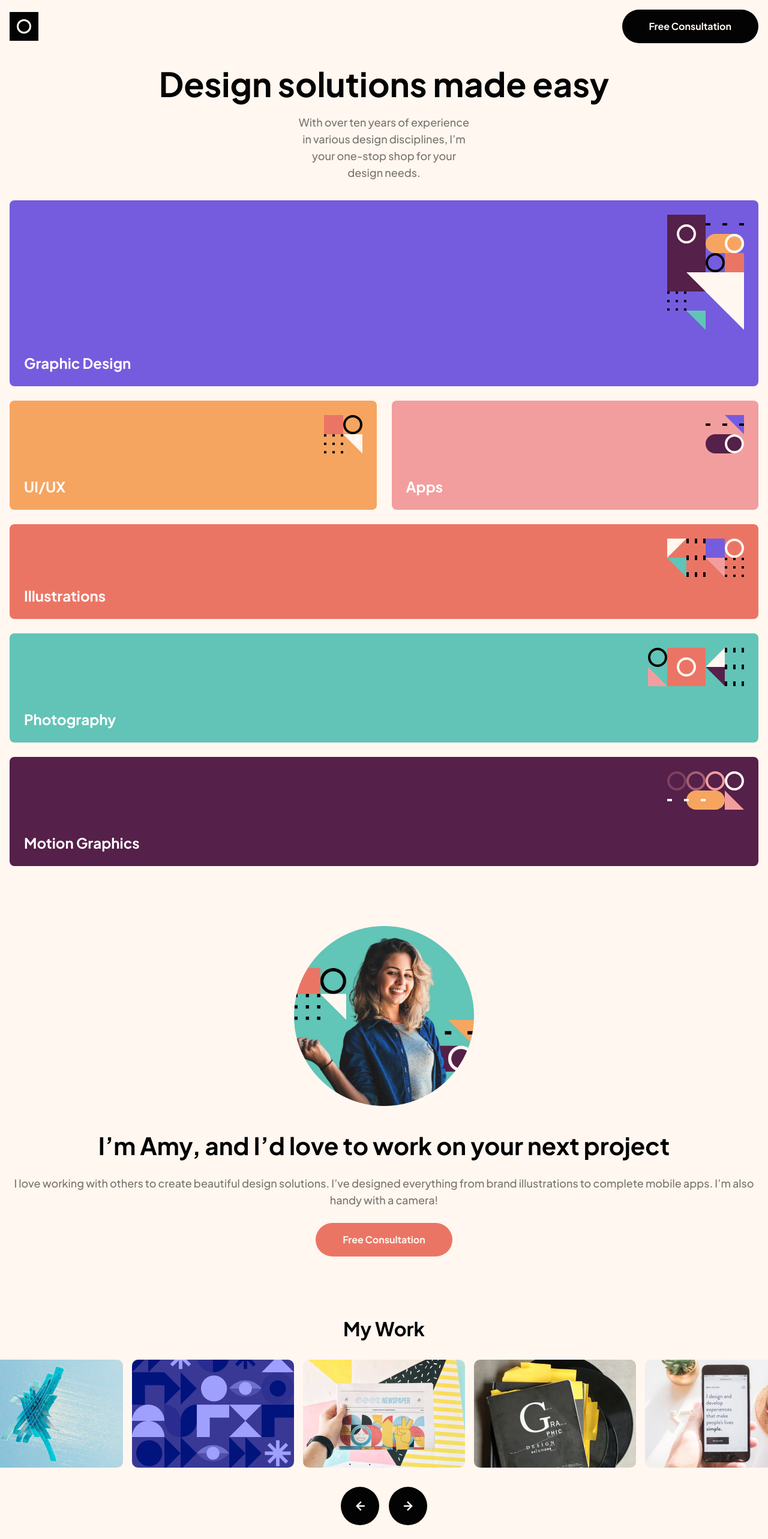
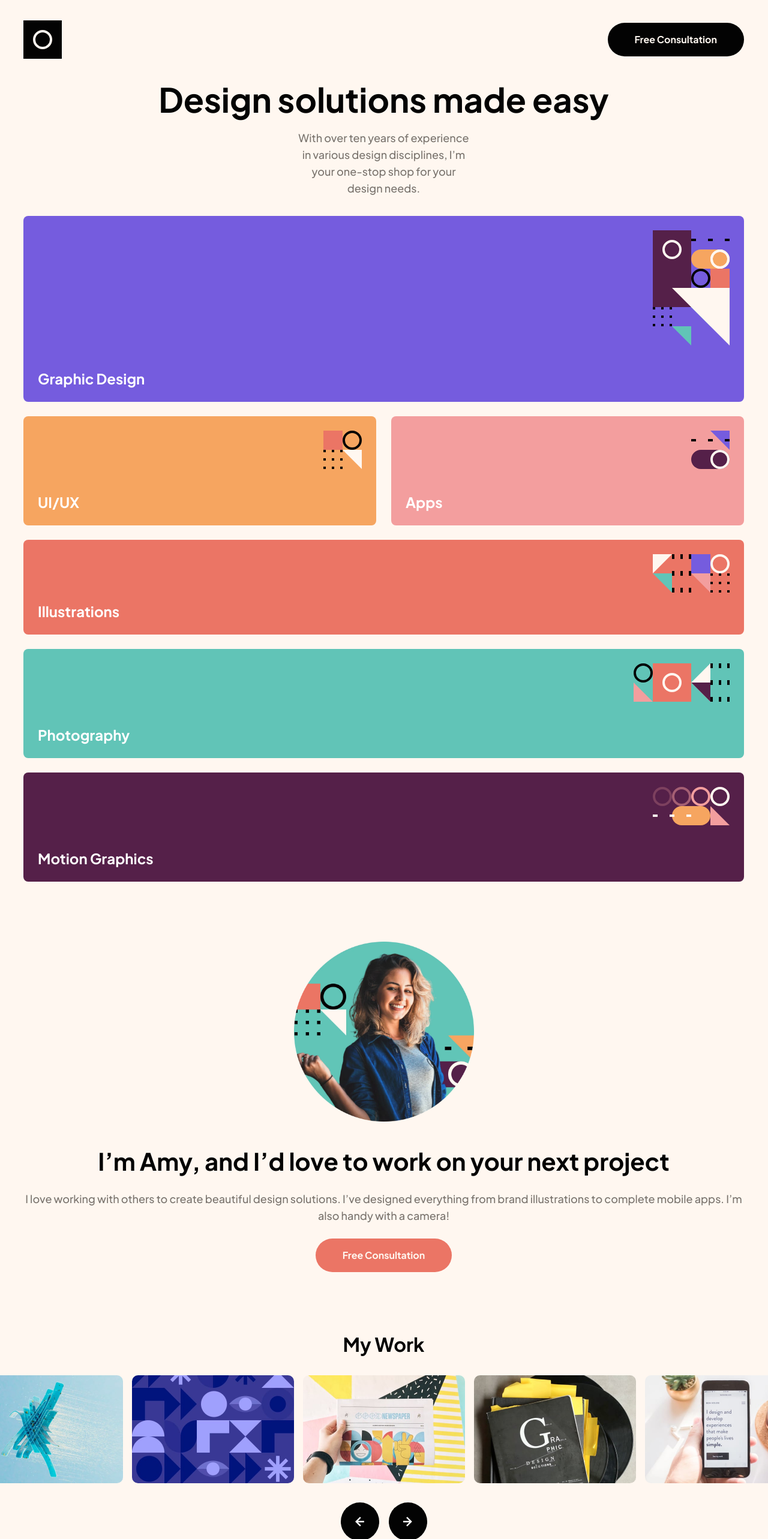
Before and after one commit to miguelzaga/single-page-design-portfolio, a React (Vite) app: page / in a window 1280 px wide. Shown: the top 2566 px of the page at 60% size. Built offline with nearby package versions, Linux system fonts and the light colour scheme.

Commit message:
style header-footer for tablet

```diff
--- a/src/components/Slider.js
+++ b/src/components/Slider.js
@@ -15,7 +15,9 @@ function Slider() {
       <figure className="slider__main">
         <div
           className="slider__viewport"
-          style={{ marginLeft: `${(slide - 2) * (270 + 16)}px` }}
+          style={{
+            marginLeft: `${(slide - 2) * (270 + 16)}px`,
+          }} /* --------        nSlide * (slideWidth + gap)  */
         >
           <img src={img1} alt="" className="slider__img" />
           <img src={img2} alt="" className="slider__img" />
--- a/src/scss/02-base/_base.scss
+++ b/src/scss/02-base/_base.scss
@@ -9,3 +9,9 @@ body {
 .wrapper {
   padding: 16px 16px 32px;
 }
+
+@include breakpoint($md) {
+  .wrapper {
+    padding: 34px 40px 56px 39px;
+  }
+}
--- a/src/scss/03-objects/_buttons.scss
+++ b/src/scss/03-objects/_buttons.scss
@@ -17,6 +17,7 @@ button {
   padding: 8px 28px 8px 27px;
   font-weight: bold;
   font-size: rem(14px);
+  line-height: 28px;
 
   @include breakpoint($md) {
     font-size: rem(16px);
@@ -27,7 +28,7 @@ button {
 .btn1 {
   background-color: $color-black;
 
-  &:hover {
+  &:hover:not(:active) {
     background-color: $color-violet;
   }
 }
@@ -35,7 +36,7 @@ button {
 .btn2 {
   background-color: $color-red;
 
-  &:hover {
+  &:hover:not(:active) {
     background-color: $color-orange;
   }
 }
@@ -54,7 +55,7 @@ button {
     margin: auto;
   }
 
-  &:hover {
+  &:hover:not(:active) {
     background-color: $color-violet;
   }
 }
--- a/src/scss/03-objects/_slider.scss
+++ b/src/scss/03-objects/_slider.scss
@@ -15,8 +15,7 @@
     gap: 15px;
     width: 100%;
     max-height: 180px;
-    // margin-left: calc(0 * (270px + 16px)); // slider logic
-    transition: 0.3s cubic-bezier(0.075, 0.82, 0.165, 1);
+    transition: 0.4s ease-out;
   }
 
   &__img {
--- a/src/scss/04-globals/_header-footer.scss
+++ b/src/scss/04-globals/_header-footer.scss
@@ -7,6 +7,9 @@
 
   &__img {
     max-width: 48px;
+    @include breakpoint($md) {
+      max-width: 64px;
+    }
   }
 }
 
```
